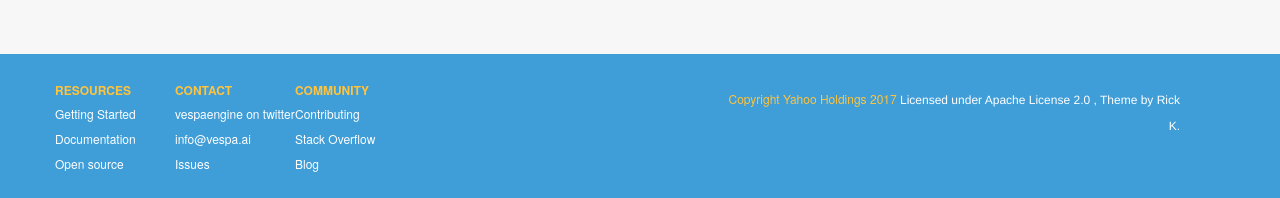
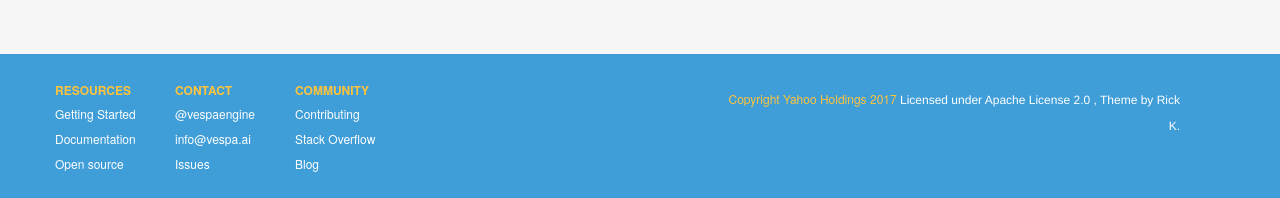
Before and after one commit to vespa-engine/frontpage, a Jekyll site: the page built from index.md, in a window 1280 px wide and 900 px high, scrolled down 2260 px. Shown: the part 699-897 px from the top of the window. Built offline with Jekyll 4.4.1, drawn with Linux system fonts in a browser that asks for light colours; some web fonts are replaced.

Commit message:
Shorter twitter link text

```diff
--- a/_includes/footer.html
+++ b/_includes/footer.html
@@ -12,7 +12,7 @@
                 <div class="col-md-1 quicklink-section">
                     <div class="footer-title">Contact</div>
                     <ul class="quicklinks">
-                        <li><a href="https://twitter.com/vespaengine">vespaengine on twitter</a>
+                        <li><a href="https://twitter.com/vespaengine">@vespaengine</a>
                         <li><a href="mailto:info@vespa.ai">info@vespa.ai</a>
                         <li><a href="https://github.com/vespa-engine/vespa/issues">Issues</a>
                     </ul>
```
